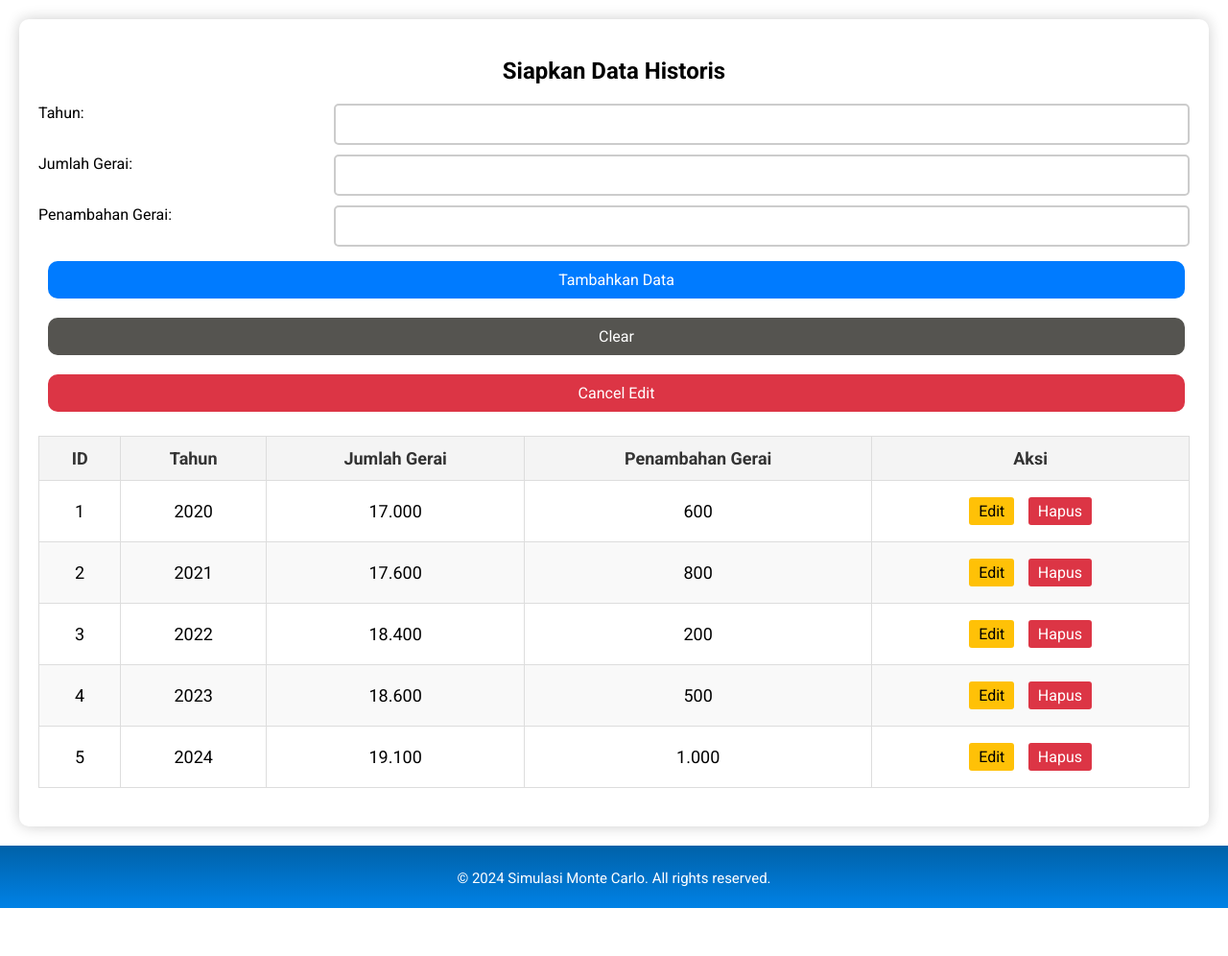
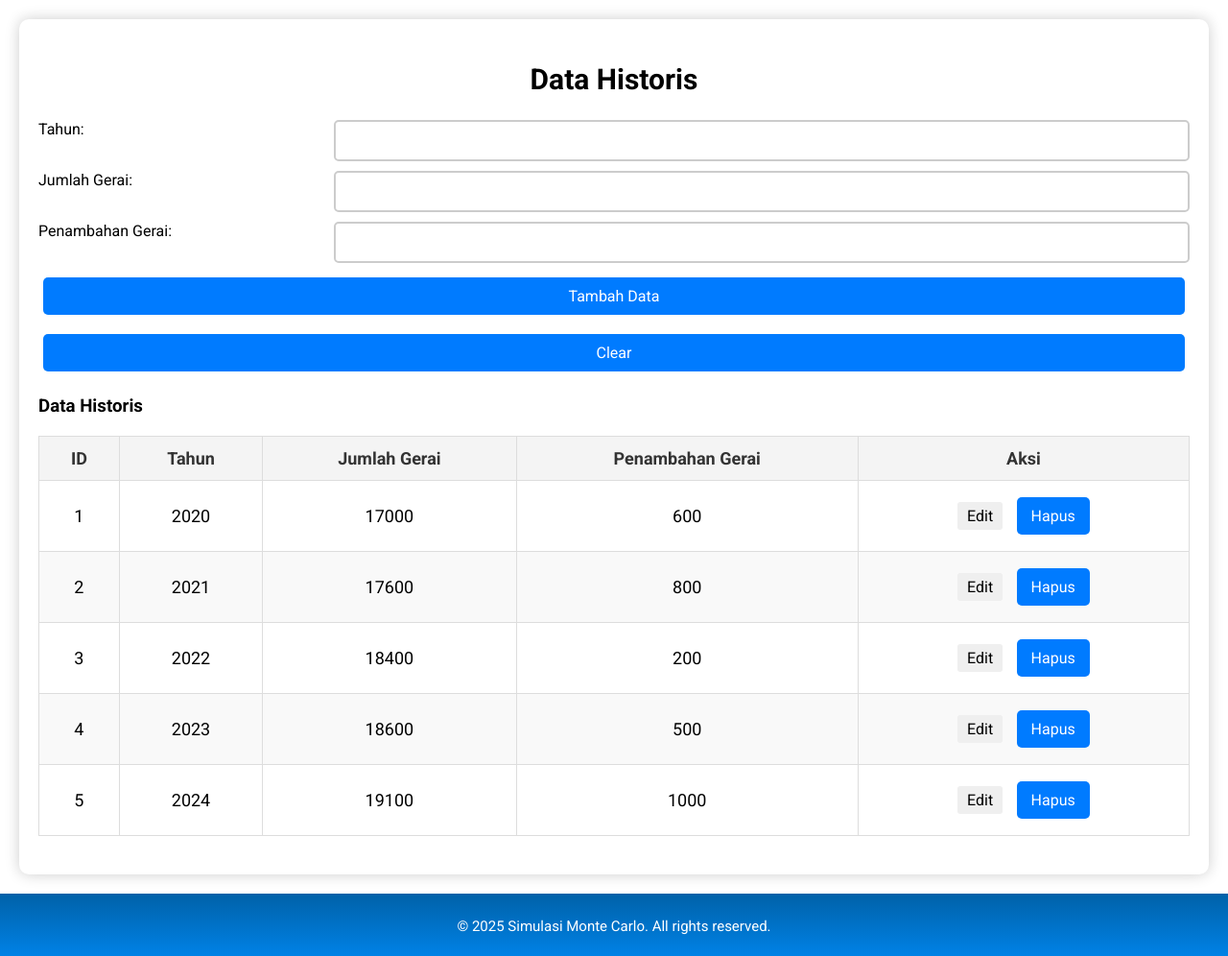
Before and after one commit to Difarnox/Web-App, a Flask app: page /data_historis in a window 1280 px wide. Shown: the part 75-1071 px from the top of the page at 96% size. Before the commit the page ends 1021 px from the top, so only its background shows below. Run offline with Flask 3, Linux system fonts and the light colour scheme; some libraries are stand-ins or nearby versions.

Commit message:
Update data_historis.html

```diff
--- a/templates/data_historis.html
+++ b/templates/data_historis.html
@@ -5,22 +5,24 @@
     <meta name="viewport" content="width=device-width, initial-scale=1.0">
     <title>Data Historis</title>
     <link rel="stylesheet" href="{{ url_for('static', filename='style.css') }}">
+    <link rel="icon" type="image/png" href="https://uxwing.com/wp-content/themes/uxwing/download/animals-and-birds/wildlife-animal-face-icon.png">
     <link href="https://fonts.googleapis.com/css2?family=Roboto:wght@400;700&display=swap" rel="stylesheet">
     <script src="https://unpkg.com/@phosphor-icons/web@2.1.1"></script>
     <script src="{{ url_for('static', filename='script.js') }}" defer></script>
 </head>
-<body>
+<body class="home">
+    <!-- Header dengan menu responsif -->
     <header>
         <div class="header-left">
             <a href="/" class="logo-link"><h1>Simulasi Monte Carlo</h1></a>
         </div>
         <div class="header-right">
-            <i class="ph ph-list" id="menu-icon" style="display: none;"></i>
-            <i class="ph ph-x" id="close-icon" style="display: none;"></i>
+            <i class="ph ph-list" id="menu-icon" style="display: none;"></i> <!-- Ikon menu -->
+            <i class="ph ph-x" id="close-icon" style="display: none;"></i> <!-- Ikon close -->
             <nav id="navbar">
                 <ul>
                     <li><a href="/">Home</a></li>
-                    <li><a href="/data_historis">Data Historis</a></li>
+                    <li><a href="/data_historis" class="active">Data Historis</a></li>
                     <li><a href="/perhitungan_monte_carlo">Perhitungan Monte Carlo</a></li>
                     <li><a href="/about">About</a></li>
                 </ul>
@@ -28,37 +30,36 @@
         </div>
     </header>
 
+    <!-- Konten Data Historis -->
     <main>
         <section class="content">
-            <h1 class="center">Siapkan Data Historis</h1>
+            <h2 class="center-title">Data Historis</h2>
 
-            <!-- Form Tambah/Edit Data -->
-            <form method="POST" action="{{ url_for('data_historis') }}" id="dataForm" style="margin-bottom: 20px;">
-                <input type="hidden" name="id" value="{{ data.id if data else '' }}">
+            <!-- Form untuk menambah atau mengedit data -->
+            <form method="POST" action="/data_historis">
                 <label for="tahun">Tahun:</label>
-                <input type="number" id="tahun" name="tahun" required value="{{ data.tahun if data else '' }}">
+                <input type="number" id="tahun" name="tahun" min="1" inputmode="numeric" pattern="[0-9]*" required>
 
                 <label for="jumlah_gerai">Jumlah Gerai:</label>
-                <input type="number" id="jumlah_gerai" name="jumlah_gerai" required value="{{ data.jumlah_gerai if data else '' }}">
+                <input type="number" id="jumlah_gerai" name="jumlah_gerai" min="1" inputmode="numeric" pattern="[0-9]*" required>
 
                 <label for="penambahan_gerai">Penambahan Gerai:</label>
-                <input type="number" id="penambahan_gerai" name="penambahan_gerai" required value="{{ data.penambahan_gerai if data else '' }}">
+                <input type="number" id="penambahan_gerai" name="penambahan_gerai" min="1" inputmode="numeric" pattern="[0-9]*" required>
 
-                <button type="submit" id="submit-button" style="background-color: #007bff; color: white; padding: 10px 5px; border: none; border-radius: 10px; cursor: pointer; margin-left: 10px;">
-                    Tambahkan Data
-                </button>
+                <!-- Tombol Submit dan Clear -->
+                <button type="submit">Tambah Data</button>
+                <button type="button" onclick="clearForm()">Clear</button>
 
-                <!-- Tombol Clear dan Cancel Edit -->
-                <button type="button" onclick="clearForm()" style="background-color:rgb(85, 84, 80); color: white; padding: 10px 5px; border: none; border-radius: 10px; cursor: pointer; margin-left: 10px;">
-                    Clear
-                </button>
-                <button type="button" onclick="cancelEdit()" style="background-color: #dc3545; color: white; padding: 10px 5px; border: none; border-radius: 10px; cursor: pointer; margin-left: 10px;">
-                    Cancel Edit
-                </button>
+                <!-- Tombol Cancel Edit -->
+                <button type="button" id="cancel-edit" style="display: none;" onclick="cancelEdit()">Cancel Edit</button>
+
+                <!-- Tombol Update Data -->
+                <button type="button" id="update-btn" style="display: none;" onclick="updateData()">Update Data</button>
             </form>
 
-            <!-- Tabel Data Historis -->
-            <table class="table" id="data-table">
+            <!-- Tabel untuk menampilkan data historis -->
+            <h3>Data Historis</h3>
+            <table class="table">
                 <thead>
                     <tr>
                         <th>ID</th>
@@ -69,39 +70,30 @@
                     </tr>
                 </thead>
                 <tbody>
-                    {% if data_historis %}
-                        {% for data in data_historis %}
-                        <tr>
-                            <td>{{ data.id }}</td>
-                            <td>{{ data.tahun }}</td>
-                            <td class="format-number">{{ data.jumlah_gerai }}</td>
-                            <td class="format-number">{{ data.penambahan_gerai }}</td>
-                            <td>
-                                <!-- Tombol Edit -->
-                                <button style="background-color: #ffc107; color: black; padding: 5px 10px; border: none; border-radius: 3px; cursor: pointer;"
-                                    onclick="editData('{{ data.id }}', '{{ data.tahun }}', '{{ data.jumlah_gerai }}', '{{ data.penambahan_gerai }}')">
-                                    Edit
-                                </button>
-                                <!-- Tombol Hapus -->
-                                <button style="background-color: #dc3545; color: white; padding: 5px 10px; border: none; border-radius: 3px; cursor: pointer;"
-                                    onclick="window.location.href='/delete_data/{{ data.id }}'">
-                                    Hapus
-                                </button>
-                            </td>
-                        </tr>
-                        {% endfor %}
-                    {% else %}
-                        <tr>
-                            <td colspan="5" style="text-align: center;">Tidak ada data.</td>
-                        </tr>
-                    {% endif %}
+                    {% for item in data_historis %}
+                    <tr data-id="{{ item.id }}">
+                        <td>{{ item.id }}</td>
+                        <td class="tahun">{{ item.tahun }}</td>
+                        <td class="jumlah_gerai number">{{ item.jumlah_gerai }}</td>
+                        <td class="penambahan_gerai number">{{ item.penambahan_gerai }}</td>
+                        <td>
+                            <button class="edit-btn" onclick="editData({{ item.id }}, '{{ item.tahun }}', '{{ item.jumlah_gerai }}', '{{ item.penambahan_gerai }}')">Edit</button>
+
+                            <!-- Form untuk Hapus Data -->
+                            <form action="/delete_data/{{ item.id }}" method="POST" style="display:inline;">
+                                <button type="submit" class="delete-btn">Hapus</button>
+                            </form>
+                        </td>
+                    </tr>
+                    {% endfor %}
                 </tbody>
             </table>
         </section>
     </main>
 
+    <!-- Footer -->
     <footer>
-        <p>&copy; 2024 Simulasi Monte Carlo. All rights reserved.</p>
+        <p>&copy; 2025 Simulasi Monte Carlo. All rights reserved.</p>
     </footer>
 </body>
 </html>
```
